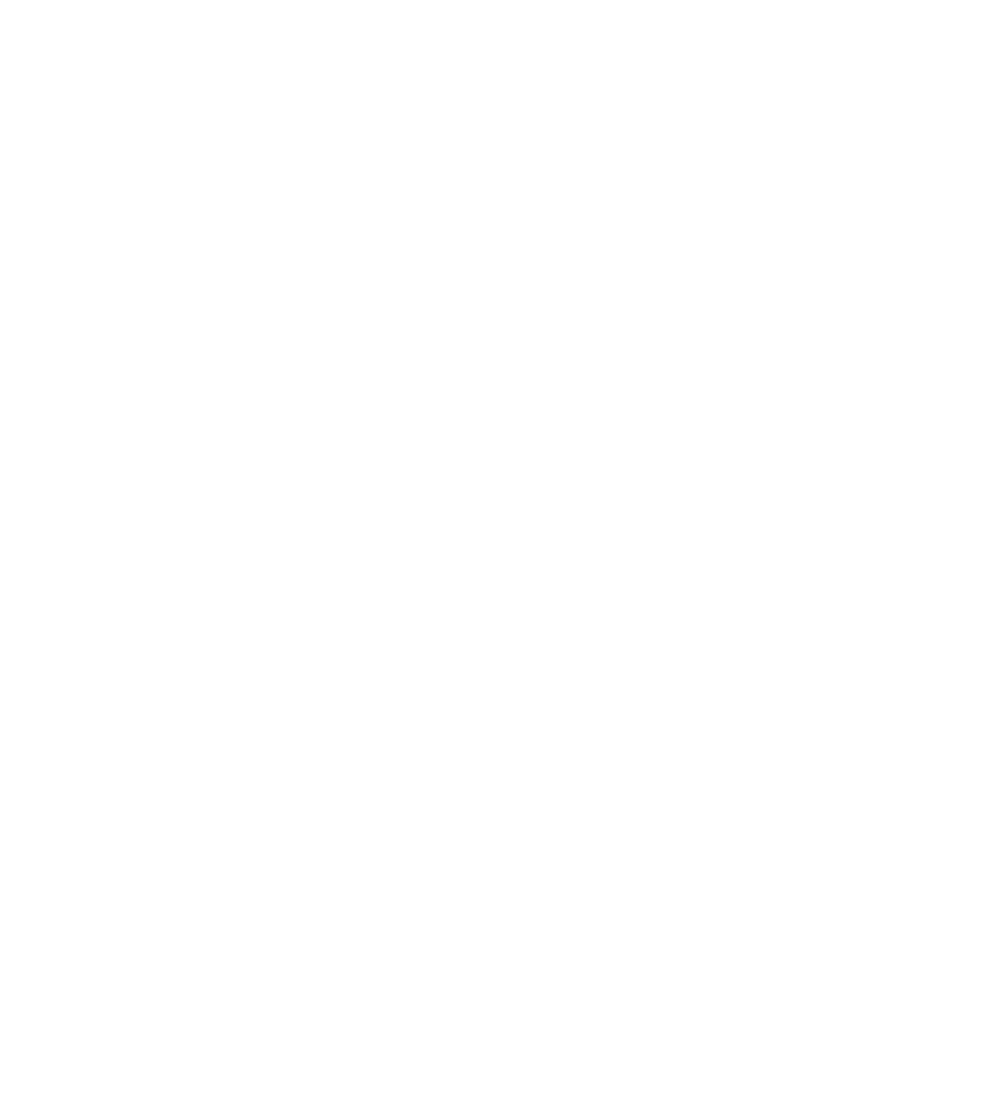
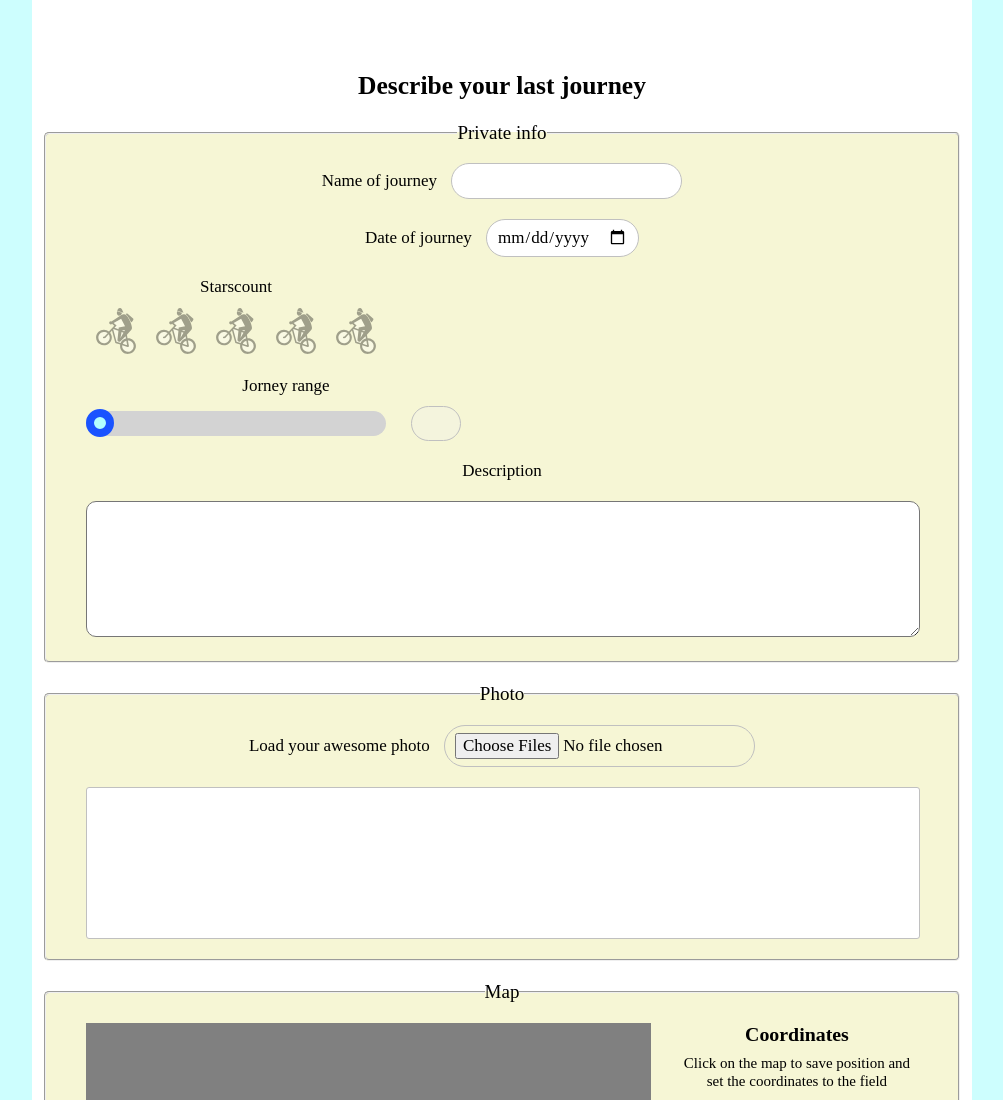
Before and after one commit to Ykro314/photo-diary, a website: page index.html in a window 1280 px wide. Shown: the top 1100 px of the page, without its empty margins (138-1141 px from the left). Before the commit the page ends 800 px from the top, so only its background shows below. Drawn offline with nearby package versions, Linux system fonts and the light colour scheme.

Commit message:
first stage html/css ctructure

```diff
--- a/index.html
+++ b/index.html
@@ -1,15 +1,85 @@
 <!DOCTYPE html>
-<html lang="ru">
+<html lang="en">
+
   <head>
       <meta charset="UTF-8">
-      <title>Untitled Document</title>
+      <title>Velo journey diary</title>
       <link rel="stylesheet" href="css/styles.css">
+      <link rel="stylesheet" href="node_modules/normalize.css/normalize.css">
+  </head>
 
+  <body>
+    <div class="inner">
+     <form action="post" class="form-record">
+       <h2 class="form-record__title">Describe your last journey</h2>
 
-  </head>
-  <body>
+       <fieldset class="formset  form-record__private">
+         <legend>Private info</legend>
+         <label for="title" class="descr__title">
+           Name of journey
+           <input type="text" name="title" id="title">
+         </label>
+         <label for="date" class="descr__date">
+           Date of journey
+           <input name="date" id="date" type="date">
+         </label>
 
+         <section class="stars">
+             <span class="stars__title">Starscount</span>
+             <input type="radio" name="stars" value="1" id="stars-one">
+             <label for="stars-one"> </label>
+             <input type="radio" name="stars" value="2" id="stars-two">
+             <label for="stars-two"> </label>
+             <input type="radio" name="stars" value="3" id="stars-three">
+             <label for="stars-three"> </label>
+             <input type="radio" name="stars" value="4" id="stars-four">
+             <label for="stars-four"> </label>
+             <input type="radio" name="stars" value="5" id="stars-five">
+             <label for="stars-five"> </label>
+         </section>
 
+         <section class="range">
+           <span class="range__title">Jorney range</span>
+           <div class="range__bar">
+             <div class="range__fill">
+               <div class="range__toggle"></div>
+             </div>
+           </div>
+           <input type="text" class="range__output" disabled>
+         </section>
 
+         <label for="description">Description</label>
+         <textarea name="description" id="description"></textarea>
+       </fieldset>
+       <fieldset class="formset  form-record__photo">
+        <legend>Photo</legend>
+         <label for="">Load your awesome photo
+           <input type="file" multiple>
+         </label>
+         <div class="form-record__photo-container"></div>
+       </fieldset>
+
+       <fieldset class="formset  form-record__coords">
+         <legend>Map</legend>
+         <div class="google-map">
+           <div class="google-map__map" id="map"></div>
+           <div class="google-map__coord-wrapper">
+             <h3 class="google-map__coord-title">Coordinates</h3>
+             <p class="google-map__coord-tip">Click on the map to save position and set the coordinates to the field</p>
+             <label class="google-map__coord-lat">Latitude<input type="text"></label>
+             <label class="google-map__coord-lng">Longitude<input type="text"></label>
+             <button class="google-map__coord-save">Save coords</button>
+           </div>
+         </div>
+       </fieldset>
+
+       <input type="submit" value="Save to local Storage">
+       <input type="submit" value="Send to server(AJAX)">
+
+     </form>
+
+    </div>
+  <script src="js/form.js"></script>
   </body>
+
 </html>
--- a/js/form.js
+++ b/js/form.js
@@ -0,0 +1,47 @@
+(function(){
+
+
+"use strict";
+
+
+var toggle = document.querySelector( ".range__toggle" );
+var bar = document.querySelector( ".range__bar" );
+var fill = document.querySelector( ".range__fill" );
+var input = document.querySelector( ".range__output" );
+
+toggle.addEventListener( "mousedown", function( event ) {
+
+  toggle.addEventListener( "dragstart", function( event ) {
+    event.preventDefault();
+  });
+
+  document.addEventListener( "mousemove", move );
+
+  document.addEventListener( "mouseup", function() {
+    document.removeEventListener( "mousemove", move );
+  })
+
+});
+
+function move( event ) {
+  event.preventDefault();
+
+  var coordBar = bar.getBoundingClientRect();
+  var coordToggle = toggle.getBoundingClientRect();
+  var coordLeft = event.clientX - coordBar.left - ( coordToggle.width / 2 );
+
+  if( coordLeft < 0 ) {
+    toggle.style.left = 0 + "px";
+    fill.style.width = 0 + "px";
+  }
+  else if( coordLeft > coordBar.width - coordToggle.width ) {
+    toggle.style.left = coordBar.width - coordToggle.width + "px";
+    fill.style.width = coordBar.width + "px";
+  }
+  else {
+    toggle.style.left = coordLeft + "px";
+    fill.style.width = coordLeft + ( coordToggle.width / 2 ) + "px";
+  }
+  input.value = Math.floor( parseInt( fill.style.width ) / 3 ) + "km";
+}
+})();
--- a/less/components/base.less
+++ b/less/components/base.less
@@ -0,0 +1,36 @@
+body {
+  background:#cdfefe;
+  font-size: 17px;
+  min-width: 600px;
+}
+.inner {
+  max-width: 920px;
+  margin: 0 auto;
+  padding: 50px 10px 100px 10px;
+  background: #ffffff;
+}
+h1,
+h2,
+h3,
+h4,
+h5,
+h6,
+p {
+}
+input {
+  box-sizing: border-box;
+  padding: 7px 10px;
+  border: 1px solid #c0c0c0;
+  border-radius: 30px;
+}
+fieldset.formset {
+  margin-bottom: 20px;
+  padding: 20px 40px;
+  border-radius: 5px;
+  legend {
+    font-size: 19px;
+  }
+  label {
+    display: block;
+  }
+}
--- a/less/components/form.less
+++ b/less/components/form.less
@@ -0,0 +1,164 @@
+
+fieldset.form-record__private {
+  background: @bg-fieldset;
+  & > label {
+    display: block;
+    margin-bottom: 10px;
+  }
+  textarea {
+    width: ~"calc( 100% - 14px )";
+    padding: 7px;
+    min-height: 120px;
+    border-radius: 10px;
+  }
+  & > label,
+  & > section{
+    margin-bottom: 20px;
+  }
+  input {
+    margin-left: 10px;
+  }
+}
+
+.stars {
+  display: flex;
+  flex-wrap: wrap;
+  justify-content: space-around;
+  width: 300px;
+  input {
+    display: none;
+  }
+  label {
+    width: 50px;
+    height: 50px;
+    background: url("/graph/img/CH-Zusatztafel-Mountain-Bike.svg") no-repeat center center;
+    opacity: 0.35;
+    background-size: 40px;
+  }
+  input:checked + label {
+    opacity: 1;
+  }
+  label:hover{
+    opacity: 0.6;
+  }
+  &__title {
+    display: block;
+    flex-basis: 100%;
+    text-align: center;
+    margin-bottom: 5px;
+    margin-bottom: 10px;
+  }
+}
+
+.range {
+  display: flex;
+  flex-wrap: wrap;
+  width: 400px;
+  &__title {
+    text-align: center;
+    flex-basis: 100%;
+    margin-bottom: 10px;
+  }
+  &__bar {
+    width: 300px;
+    height: 25px;
+    align-self: center;
+    background: lightgrey;
+    border-radius: 15px;
+    margin-right: 15px;
+  }
+  &__fill {
+    position: relative;
+    width: 0%;
+    height: 100%;
+    background: #b3ffff;
+    border-radius: 15px;
+  }
+  &__toggle {
+    position: absolute;
+    top: ~"calc(50% - 14px)";
+    left: 0;
+    width: 12px;
+    height: 12px;
+    border: 8px solid #1a53ff;
+    border-radius: 50%;
+    background: #b3ffff;
+    cursor: pointer;
+  }
+  &__output {
+    width: 50px;
+    text-align: center;
+  }
+}
+
+.form-record__photo {
+  background: @bg-fieldset;
+  input {
+    margin-left: 10px;
+  }
+  label {
+    margin-bottom: 20px;
+  }
+  &-container {
+    width: 100%;
+    height: 150px;
+    background: white;
+    border: 1px solid @bc-fieldset;
+    border-radius: 3px;
+  }
+}
+
+.form-record__coords {
+  background: @bg-fieldset;
+  .google-map {
+   display: flex;
+   justify-content: space-between;
+    &__map {
+      width: 70%;
+      flex-basis: 70%;
+      margin-right: 25px;
+      min-height: 300px;
+      background: grey;
+      flex-shrink: 1;
+    }
+    &__coord-title {
+      margin-top: 0;
+      margin-bottom: 10px;
+    }
+    &__coord-tip {
+      font-size: 15px;
+      margin: 0;
+      margin-bottom: 20px;
+    }
+    &__coord-wrapper {
+      display: flex;
+      flex-direction: column;
+      align-items: center;
+      box-sizing: border-box;
+      justify-content: flex-start;
+      width: 30%;
+      label {
+        flex-basis: 100%;
+        margin-bottom: 20px;
+      }
+      input[type="text"] {
+        width: 100%;
+        margin-top: 5px;
+      }
+    }
+    &__coord-save {
+      padding: 5px;
+      background: #b3ffff;
+      border: 1px solid #5fcbcb;
+      border-radius: 5px;
+    }
+  }
+}
+.form-record {
+  text-align: center;
+  input[type="submit"] {
+    display: inline-block;
+    margin-left: 10px;
+    margin-right: 10px;
+  }
+}
--- /dev/null
+++ b/less/components/variables.less
@@ -0,0 +1,3 @@
+@bc-fieldset: #c0c0c0;
+
+@bg-fieldset: #f6f6d5;
--- a/less/styles.less
+++ b/less/styles.less
@@ -1,2 +1,3 @@
+@import "components/variables.less";
 @import "components/base.less";
 @import "components/form.less";
```
Also changed, not shown: css/styles.css, graph/img/CH-Zusatztafel-Mountain-Bike.svg (added), 1 other file.
